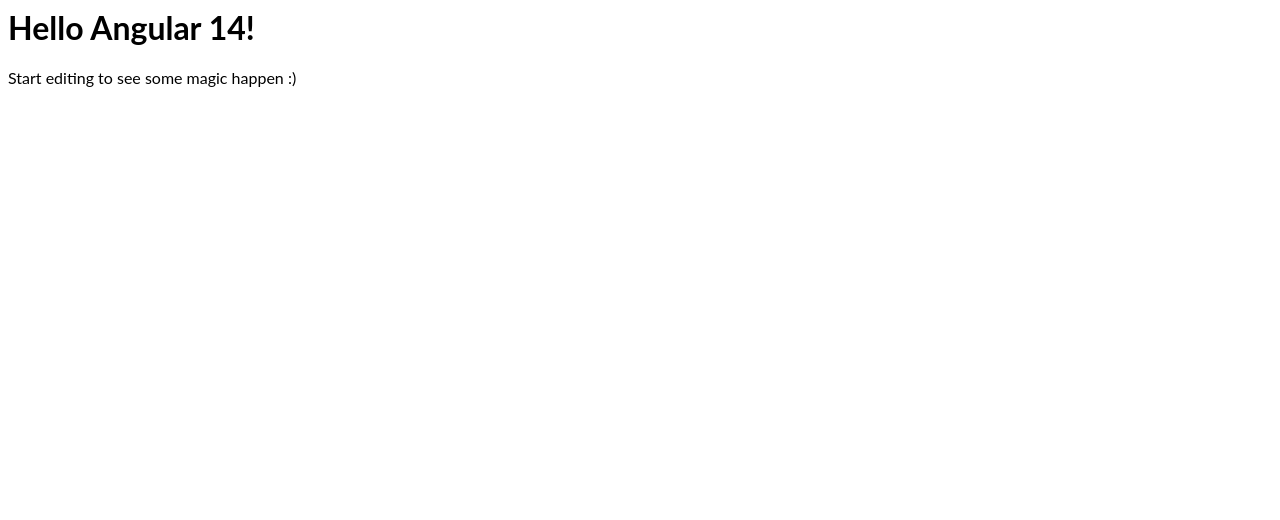
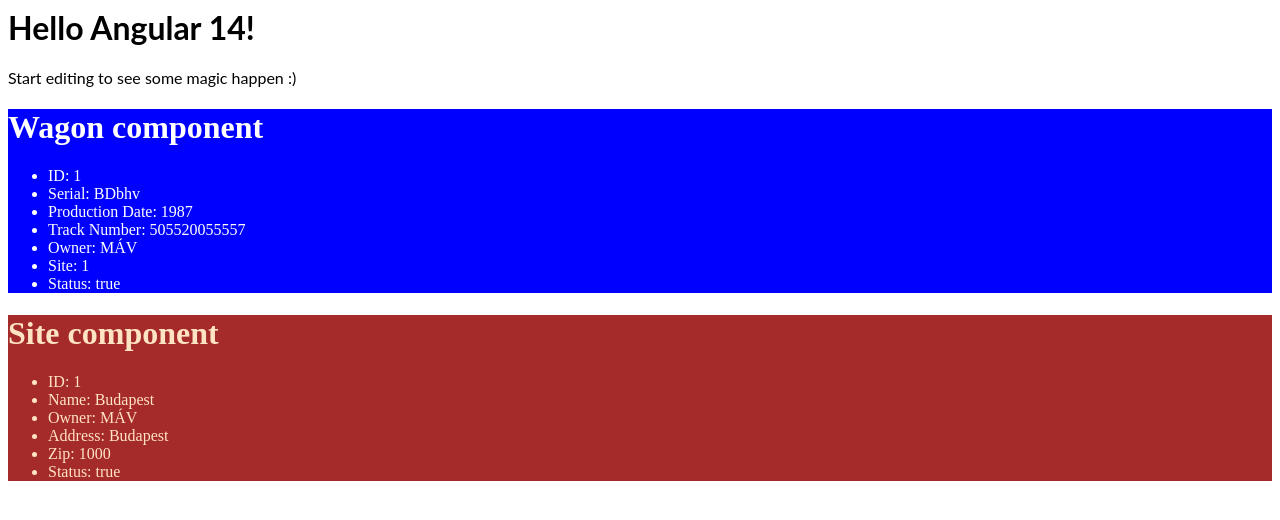
Before and after one commit to bencetaylor/angular-rail-registry, an Angular app: page / in a window 1280 px wide. Shown: the top 520 px of the page. Built offline with nearby package versions, Linux system fonts and the light colour scheme.

Commit message:
3 files modified, 9 added

```diff
--- a/src/app/app.component.html
+++ b/src/app/app.component.html
@@ -1,4 +1,4 @@
 <hello name="{{ name }}"></hello>
-<p>
-  Start editing to see some magic happen :)
-</p>
+<p>Start editing to see some magic happen :)</p>
+<app-wagon></app-wagon>
+<app-site></app-site>
--- a/src/app/app.component.ts
+++ b/src/app/app.component.ts
@@ -3,8 +3,8 @@ import { Component, VERSION } from '@angular/core';
 @Component({
   selector: 'my-app',
   templateUrl: './app.component.html',
-  styleUrls: [ './app.component.css' ]
+  styleUrls: ['./app.component.css'],
 })
-export class AppComponent  {
+export class AppComponent {
   name = 'Angular ' + VERSION.major;
 }
--- /dev/null
+++ b/src/app/service/wagon-service.service.ts
@@ -0,0 +1,6 @@
+import { Injectable } from '@angular/core';
+
+@Injectable()
+export class WagonServiceService {
+  constructor() {}
+}
--- /dev/null
+++ b/src/app/site/site.component.css
@@ -0,0 +1,4 @@
+div {
+  background-color: brown;
+  color: bisque;
+}
--- /dev/null
+++ b/src/app/site/site.component.html
@@ -0,0 +1,11 @@
+<div>
+  <h1>Site component</h1>
+  <ul>
+    <li>ID: {{ site.id }}</li>
+    <li>Name: {{ site.name }}</li>
+    <li>Owner: {{ site.owner }}</li>
+    <li>Address: {{ site.address }}</li>
+    <li>Zip: {{ site.zip }}</li>
+    <li>Status: {{ site.status }}</li>
+  </ul>
+</div>
--- /dev/null
+++ b/src/app/site/site.component.ts
@@ -0,0 +1,24 @@
+import { Component, OnInit } from '@angular/core';
+import { Site } from './site';
+
+@Component({
+  selector: 'app-site',
+  templateUrl: './site.component.html',
+  styleUrls: ['./site.component.css'],
+})
+export class SiteComponent implements OnInit {
+  site: Site;
+
+  constructor() {
+    this.site = {
+      id: 1,
+      name: 'Budapest',
+      owner: 'MÁV',
+      address: 'Budapest',
+      zip: 1000,
+      status: true,
+    };
+  }
+
+  ngOnInit() {}
+}
--- /dev/null
+++ b/src/app/site/site.ts
@@ -0,0 +1,8 @@
+export class Site {
+  id: number;
+  name: string;
+  owner: string;
+  address: string;
+  zip: number;
+  status: boolean;
+}
--- /dev/null
+++ b/src/app/wagon/wagon.component.css
@@ -0,0 +1,4 @@
+div {
+  background-color: blue;
+  color: white;
+}
--- /dev/null
+++ b/src/app/wagon/wagon.component.html
@@ -0,0 +1,12 @@
+<div>
+  <h1>Wagon component</h1>
+  <ul>
+    <li>ID: {{ wagon.id }}</li>
+    <li>Serial: {{ wagon.serial }}</li>
+    <li>Production Date: {{ wagon.productionDate }}</li>
+    <li>Track Number: {{ wagon.trackNr }}</li>
+    <li>Owner: {{ wagon.owner }}</li>
+    <li>Site: {{ wagon.siteId }}</li>
+    <li>Status: {{ wagon.status }}</li>
+  </ul>
+</div>
--- /dev/null
+++ b/src/app/wagon/wagon.component.ts
@@ -0,0 +1,25 @@
+import { Component, OnInit } from '@angular/core';
+import { Wagon } from './wagon';
+
+@Component({
+  selector: 'app-wagon',
+  templateUrl: './wagon.component.html',
+  styleUrls: ['./wagon.component.css'],
+})
+export class WagonComponent implements OnInit {
+  wagon: Wagon;
+
+  constructor() {
+    this.wagon = {
+      id: 1,
+      serial: 'BDbhv',
+      productionDate: '1987',
+      trackNr: '505520055557',
+      owner: 'MÁV',
+      siteId: 1,
+      status: true,
+    };
+  }
+
+  ngOnInit() {}
+}
--- /dev/null
+++ b/src/app/wagon/wagon.ts
@@ -0,0 +1,9 @@
+export class Wagon {
+  id: number;
+  serial: string;
+  productionDate: string;
+  trackNr: string;
+  owner: string;
+  siteId: number;
+  status: boolean;
+}
```
Also changed, not shown: src/app/app.module.ts (+6 -4 lines).
